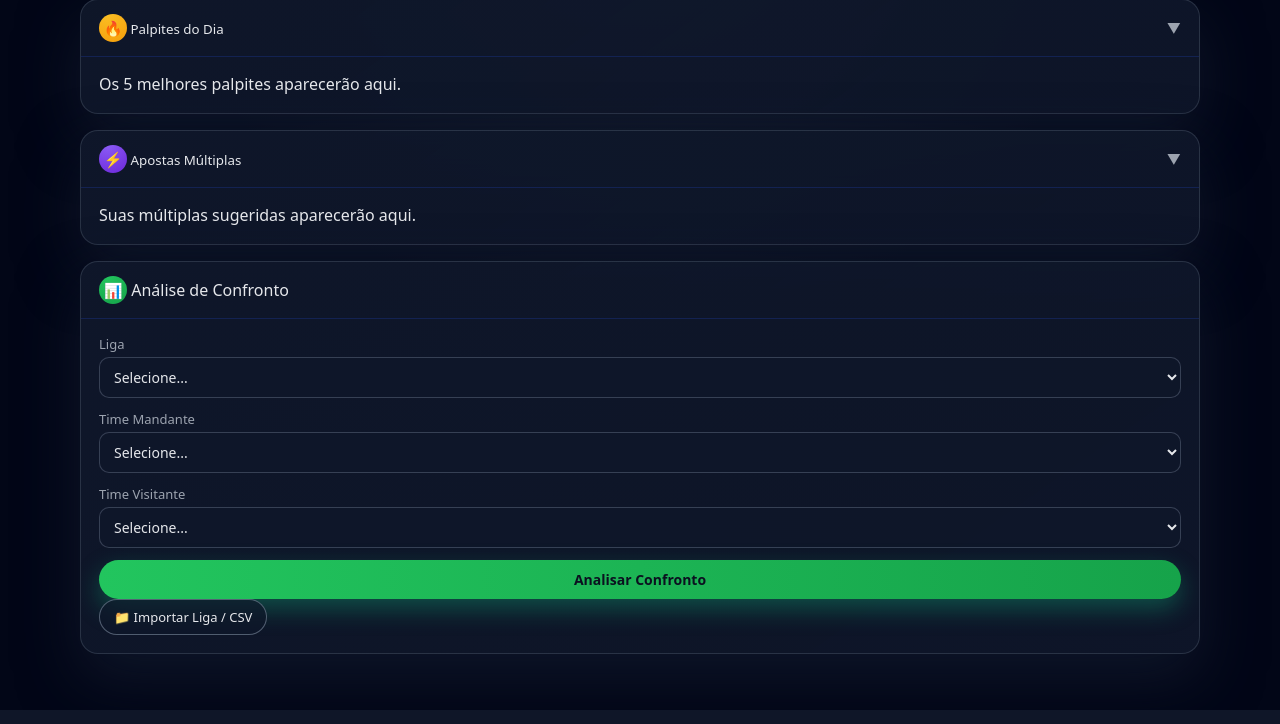
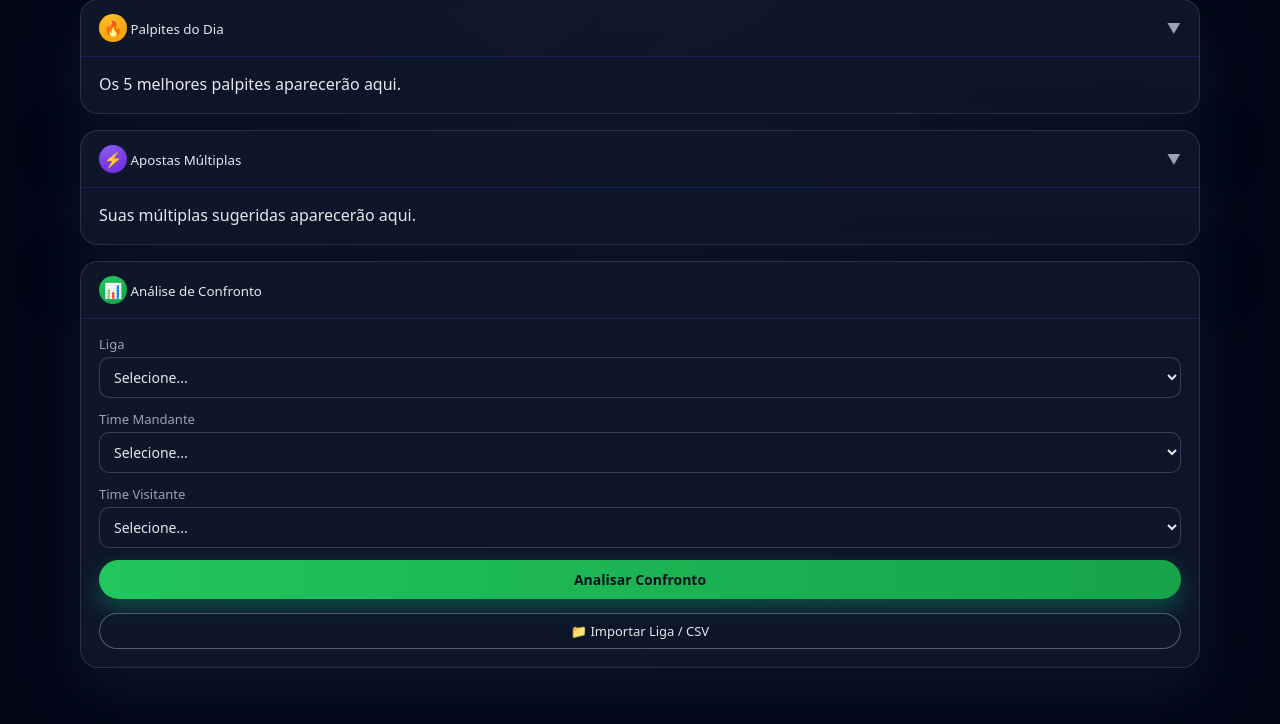
Before and after one commit to fase53728-cell/h2h-predictor-render-25, a Flask app: page / in a window 1280 px wide. Shown: the part 148-872 px from the top of the page. Run offline with Flask 3, Linux system fonts and the light colour scheme.

Commit message:
Update index.html

```diff
--- a/templates/index.html
+++ b/templates/index.html
@@ -10,7 +10,6 @@
 
 <body>
     <div class="page-bg">
-
         <div class="page-container">
 
             <!-- HEADER -->
@@ -19,15 +18,16 @@
                 <p>Análise completa de confrontos com estatísticas avançadas e IA</p>
             </header>
 
-            <!-- PALPITES DO DIA -->
+            <!-- PALPITES -->
             <section class="card collapsible">
-                <button class="card-header">
+                <button class="card-header" onclick="toggleSection('palpites')">
                     <div class="card-header-left">
                         <span class="icon-pill icon-gold">🔥</span>
                         <span class="card-title">Palpites do Dia</span>
                     </div>
                     <span class="arrow">▼</span>
                 </button>
+
                 <div id="palpites" class="collapse-content">
                     <div class="card-body">
                         <p class="muted">Os 5 melhores palpites aparecerão aqui.</p>
@@ -35,15 +35,16 @@
                 </div>
             </section>
 
-            <!-- APOSTAS MÚLTIPLAS -->
+            <!-- MULTIPLAS -->
             <section class="card collapsible">
-                <button class="card-header">
+                <button class="card-header" onclick="toggleSection('multiplas')">
                     <div class="card-header-left">
                         <span class="icon-pill icon-purple">⚡</span>
                         <span class="card-title">Apostas Múltiplas</span>
                     </div>
                     <span class="arrow">▼</span>
                 </button>
+
                 <div id="multiplas" class="collapse-content">
                     <div class="card-body">
                         <p class="muted">Suas múltiplas sugeridas aparecerão aqui.</p>
@@ -51,14 +52,15 @@
                 </div>
             </section>
 
-            <!-- ANÁLISE H2H -->
+            <!-- ANALISE -->
             <section class="card">
-                <div class="card-header no-click">
+                <button class="card-header no-click">
                     <div class="card-header-left">
                         <span class="icon-pill icon-green">📊</span>
                         <span class="card-title">Análise de Confronto</span>
                     </div>
-                </div>
+                </button>
+
                 <div class="card-body">
 
                     <label class="label">Liga</label>
@@ -66,27 +68,22 @@
                         <option value="">Selecione...</option>
                     </select>
 
-                    <div class="team-select-row">
-                        <div class="team-box">
                     <label class="label">Time Mandante</label>
                     <select id="select-home" class="select-input">
                         <option value="">Selecione...</option>
                     </select>
-                        </div>
 
-                        <div class="team-box">
                     <label class="label">Time Visitante</label>
                     <select id="select-away" class="select-input">
                         <option value="">Selecione...</option>
                     </select>
-                        </div>
-                    </div>
 
-                    <button class="btn-primary full-width" onclick="analyzeH2H()">Analisar Confronto</button>
+                    <button class="btn-primary full-width" onclick="analyzeH2H()">
+                        Analisar Confronto
+                    </button>
 
-                    <br />
-
-                    <button class="btn-secondary" onclick="openModal()">
+                    <button class="btn-secondary full-width" style="margin-top:14px"
+                        onclick="openModal()">
                         📁 Importar Liga / CSV
                     </button>
                 </div>
@@ -95,9 +92,7 @@
         </div>
     </div>
 
-    <!-- ======================= -->
-    <!--       MODAL            -->
-    <!-- ======================= -->
+    <!-- ======================= MODAL ======================= -->
 
     <div id="modal-bg" class="modal-bg"></div>
 
@@ -109,45 +104,53 @@
         </div>
 
         <div class="modal-tabs">
-            <button class="tab active" data-target="tab-nova-liga">Nova Liga</button>
-            <button class="tab" data-target="tab-importar-csv">Importar CSV</button>
+            <button class="tab active" data-target="nova-liga">Nova Liga</button>
+            <button class="tab" data-target="importar-csv">Importar CSV</button>
         </div>
 
         <!-- NOVA LIGA -->
-        <div id="tab-nova-liga" class="modal-content active">
-
+        <div id="nova-liga" class="modal-content active">
             <label class="label">Nome da Liga</label>
-            <input type="text" id="nomeLiga" class="input" placeholder="Ex: LaLiga" />
+            <input id="nomeLiga" class="input" placeholder="Ex: LaLiga">
 
             <label class="label">País (opcional)</label>
-            <input type="text" id="paisLiga" class="input" placeholder="Ex: Espanha" />
+            <input id="paisLiga" class="input" placeholder="Ex: Espanha">
 
+            <div class="team-select-row">
+                <div class="team-box">
                     <label class="label">ID da Liga</label>
-            <input type="text" id="idLiga" class="input" placeholder="Ex: 37" />
+                    <input id="idLiga" class="input" placeholder="Ex: 37">
+                </div>
 
+                <div class="team-box">
                     <label class="label">ID da Temporada</label>
-            <input type="text" id="idSeason" class="input" placeholder="Ex: 2025" />
+                    <input id="idSeason" class="input" placeholder="Ex: 2025">
+                </div>
+            </div>
 
-            <button id="btn-create-league" class="btn-primary full-width">Criar Liga</button>
-
+            <button id="btn-create-league" class="btn-primary full-width">
+                Criar Liga
+            </button>
         </div>
 
         <!-- IMPORTAR CSV -->
-        <div id="tab-importar-csv" class="modal-content">
-
-            <label class="label">Selecione a Liga</label>
+        <div id="importar-csv" class="modal-content">
+            <label class="label">Liga</label>
             <select id="csv-league-select" class="select-input">
                 <option value="">Selecione...</option>
             </select>
 
             <label class="label">Arquivos CSV dos Times</label>
-            <input id="input-csv-files" type="file" multiple accept=".csv" class="input" />
+            <input id="input-csv-files" multiple type="file" accept=".csv" class="input">
 
-            <button id="btn-upload-teams" class="btn-primary full-width">Importar Times</button>
+            <button id="btn-upload-teams" class="btn-primary full-width">
+                Importar Times
+            </button>
+        </div>
 
-        </div>
     </div>
 
     <script src="/static/js/main.js"></script>
+
 </body>
 </html>
```
Lines whose indentation alone changed are shown as unchanged.
